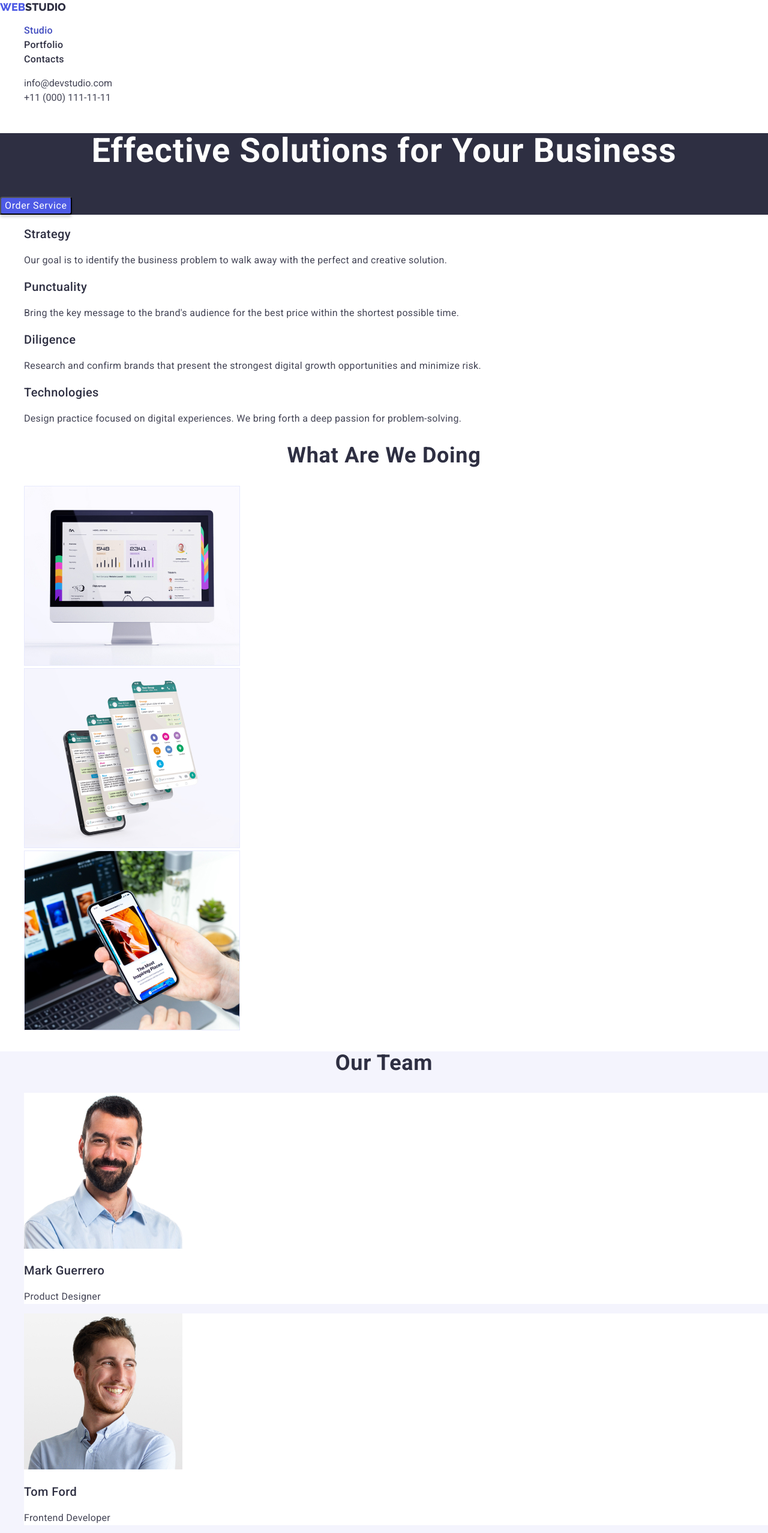
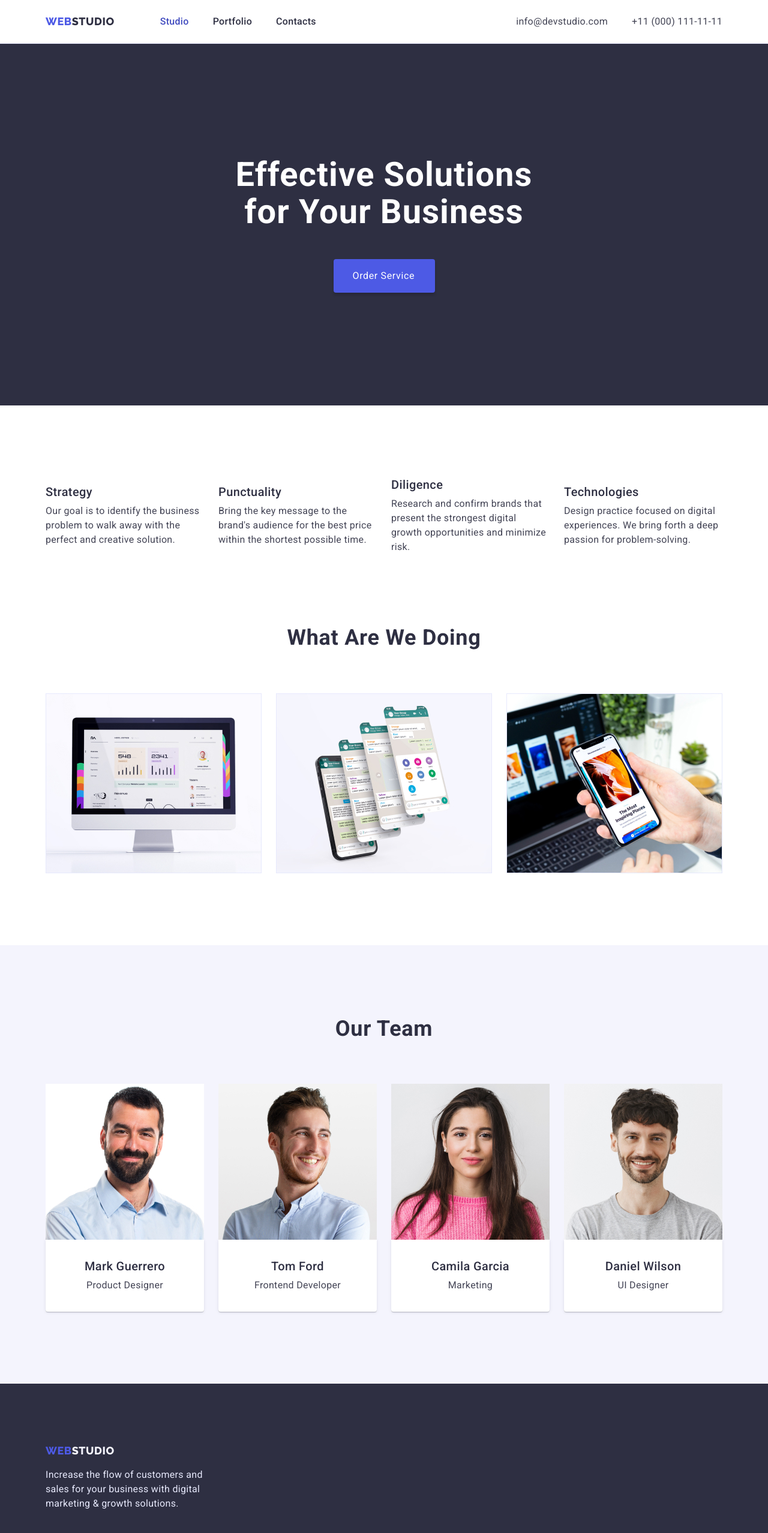
Before and after one commit to Sadovenko555/goit-markup-hw-03, a plain HTML site: page index.html in a window 1280 px wide. Shown: the top 2556 px of the page at 60% size. Drawn offline with nearby package versions, Linux system fonts and the light colour scheme.

Commit message:
Update style.css

```diff
--- a/css/style.css
+++ b/css/style.css
@@ -27,6 +27,28 @@
   --bg-white: #ffffff;
 }
 
+/*
+    |============================
+    | Reset style
+    |============================
+  */
+
+h1,
+h2,
+h3,
+h4,
+h5,
+h6,
+p {
+  margin: 0;
+}
+
+ul {
+  margin: 0;
+  padding: 0;
+  list-style: none;
+}
+
 body {
   font-family: "Roboto", sans-serif;
   font-size: 16px;
@@ -34,7 +56,39 @@ body {
   color: var(--navy-blue);
 }
 
+.container {
+  max-width: 1158px;
+  padding-left: 15px;
+  padding-right: 15px;
+  margin: 0 auto;
+}
+
+.section {
+  padding-top: 120px;
+  padding-bottom: 120px;
+}
+
+.header {
+  border-bottom: 1px solid var(--cornflower);
+  padding-top: 24px;
+  padding-bottom: 24px;
+}
+
+.page-header {
+  display: flex;
+  align-items: center;
+  justify-content: space-between;
+}
+
+img {
+  display: block;
+  display: block;
+  max-width: 100%;
+  height: auto;
+}
+
 .section-title {
+  margin-bottom: 72px;
   font-size: 36px;
   line-height: 1.1;
   text-align: center;
@@ -44,6 +98,7 @@ body {
 }
 
 .section-sub-title {
+  margin-bottom: 8px;
   font-weight: 500;
   font-size: 20px;
   line-height: 1.2;
@@ -58,11 +113,14 @@ body {
 }
 
 .logo-link {
+  display: flex;
+  margin-right: 76px;
   font-family: "Raleway";
   font-style: normal;
   font-weight: 800;
   font-size: 18px;
   line-height: 1.3;
+  letter-spacing: 0.03em;
   text-decoration: none;
   text-transform: uppercase;
   color: var(--navy-blue);
@@ -78,6 +136,20 @@ body {
 
 .nav-item {
   list-style: none;
+}
+
+.nav {
+  display: flex;
+  align-items: center;
+}
+
+.nav-list {
+  display: flex;
+  align-items: center;
+}
+
+.nav-item:not(:last-child) {
+  margin-right: 40px;
 }
 
 .nav-link {
@@ -97,12 +169,16 @@ body {
 }
 
 .contacts-list {
+  display: flex;
+  padding-top: 24;
+  padding-bottom: 24;
   list-style: none;
 }
 
 .contact-link {
   font-style: normal;
   line-height: 1.5;
+  letter-spacing: 0.02em;
   color: var(--slate);
   text-decoration: none;
 }
@@ -112,28 +188,42 @@ body {
   color: var(--ocean);
 }
 
+.contacts .contacts-item:not(:last-child) {
+  margin-right: 40px;
+}
 .hero-section {
+  padding: 188px 0;
   background-color: var(--bg-navy-blue);
 }
 
 .hero-title {
+  width: 496px;
+  margin-top: 0;
+  margin-left: auto;
+  margin-right: auto;
+  margin-bottom: 48px;
   font-size: 56px;
-  line-height: 1.07;
+  line-height: 1.1;
   text-align: center;
   letter-spacing: 0.02em;
   color: var(--white);
 }
 
 .hero-btn {
+  display: flex;
+  min-width: 169px;
   font-size: 16px;
   line-height: 1.5;
-  display: flex;
-  align-items: center;
+  padding: 16px 32px;
+  margin-left: auto;
+  margin-right: auto;
+  text-align: center;
   letter-spacing: 0.04em;
   color: var(--white);
   background: var(--bg-iris);
   box-shadow: 0px 4px 4px rgba(0, 0, 0, 0.15);
   border-radius: 4px;
+  border: transparent;
   cursor: pointer;
 }
 .hero-btn:hover,
@@ -142,13 +232,35 @@ body {
   background: var(--bg-ocean);
 }
 
-.strategy-list {
-  list-style: none;
+.strategy-section {
+  padding-bottom: 0;
 }
 
+.strategy-title {
+  font-size: 36px;
+  line-height: 1.1;
+  text-align: center;
+  letter-spacing: 0.02em;
+  text-transform: capitalize;
+  color: var(--bg-navy-blue);
+  margin-bottom: 72px;
+}
+
+.strategy-list {
+  display: flex;
+  align-items: center;
+  gap: 24px;
+}
+
+.strategy-item {
+  width: 264px;
+}
 
 .concept-list {
-  list-style: none;
+  display: flex;
+  flex-wrap: wrap;
+  align-items: center;
+  column-gap: 24px;
 }
 
 .team-section {
@@ -162,29 +274,50 @@ body {
 }
 
 .team-list {
-  list-style: none;
+  display: flex;
+  align-items: center;
+  flex-wrap: wrap;
+  column-gap: 24px;
 }
 
 .team-item {
   background-color: var(--bg-white);
 }
 
+.text-container {
+  padding: 32px 16px;
+  text-align: center;
+  background-color: var(--bg-white);
+  box-shadow: 0px 1px 6px rgba(46, 47, 66, 0.08),
+    0px 1px 1px rgba(46, 47, 66, 0.16), 0px 2px 1px rgba(46, 47, 66, 0.08);
+  border-radius: 0px 0px 4px 4px;
+  border-top: 0;
+}
+
 .footer-section {
+  padding-top: 100px;
+  padding-bottom: 100px;
   background-color: var(--bg-navy-blue);
 }
 
 .filter-list {
-  list-style: none;
+  display: flex;
+  justify-content: center;
+  gap: 24px;
 }
 
 .filter-btn {
+  padding: 12px 24px;
   font-family: inherit;
   font-weight: 500;
   font-size: 16px;
   line-height: 1.5;
+  letter-spacing: 0.04em;
   cursor: pointer;
   color: var(--iris);
   background: var(--bg-cloud);
+  box-shadow: 0px 3px 1px rgba(0, 0, 0, 0.1), 0px 2px 1px rgba(0, 0, 0, 0.08),
+    0px 2px 2px rgba(0, 0, 0, 0.12);
   border: 1px solid var(--cornflower);
   border-radius: 4px;
 }
@@ -195,11 +328,34 @@ body {
   color: var(--white);
 }
 
-.gallery-item {
-  list-style: none;
+.gallery-section {
+  padding-top: 96px;
+}
+
+.gallery-items {
+  display: flex;
+  flex-wrap: wrap;
+  margin-top: 72px;
+}
+
+.gallery-item:not(:nth-last-child(-n + 3)) {
+  margin-bottom: 48px;
+}
+
+.gallery-item:not(:nth-child(3n)) {
+  margin-right: 24px;
+}
+
+.portfolio-text-container {
+  padding: 32px 16px;
+  border: solid 1px var(--cornflower);
+  border-top: 0;
+  background-color: #ffffff;
 }
 
 .footer-content {
+  width: 264px;
+  margin-top: 16px;
   line-height: 1.5;
   letter-spacing: 0.02em;
   color: var(--cornflower);
```
